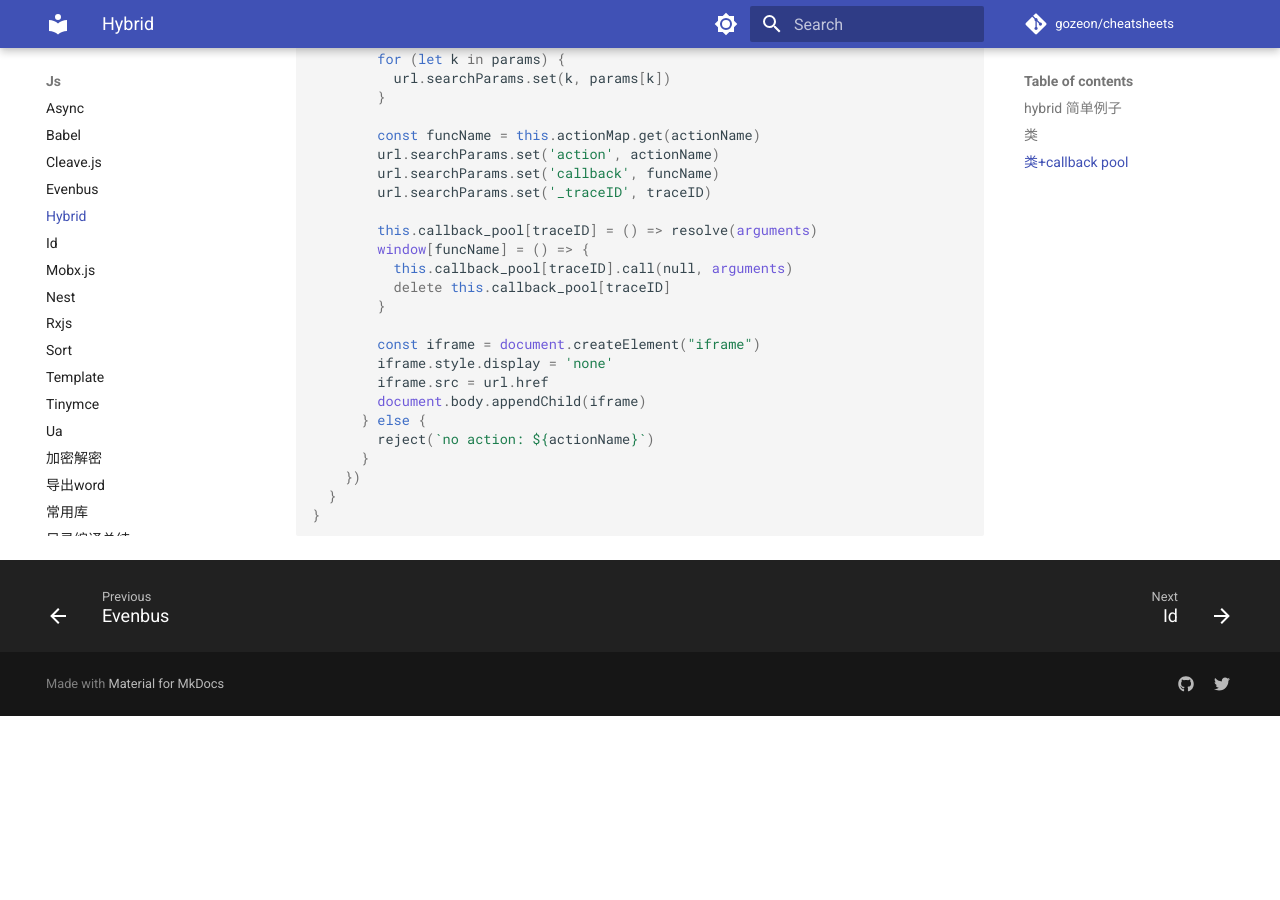
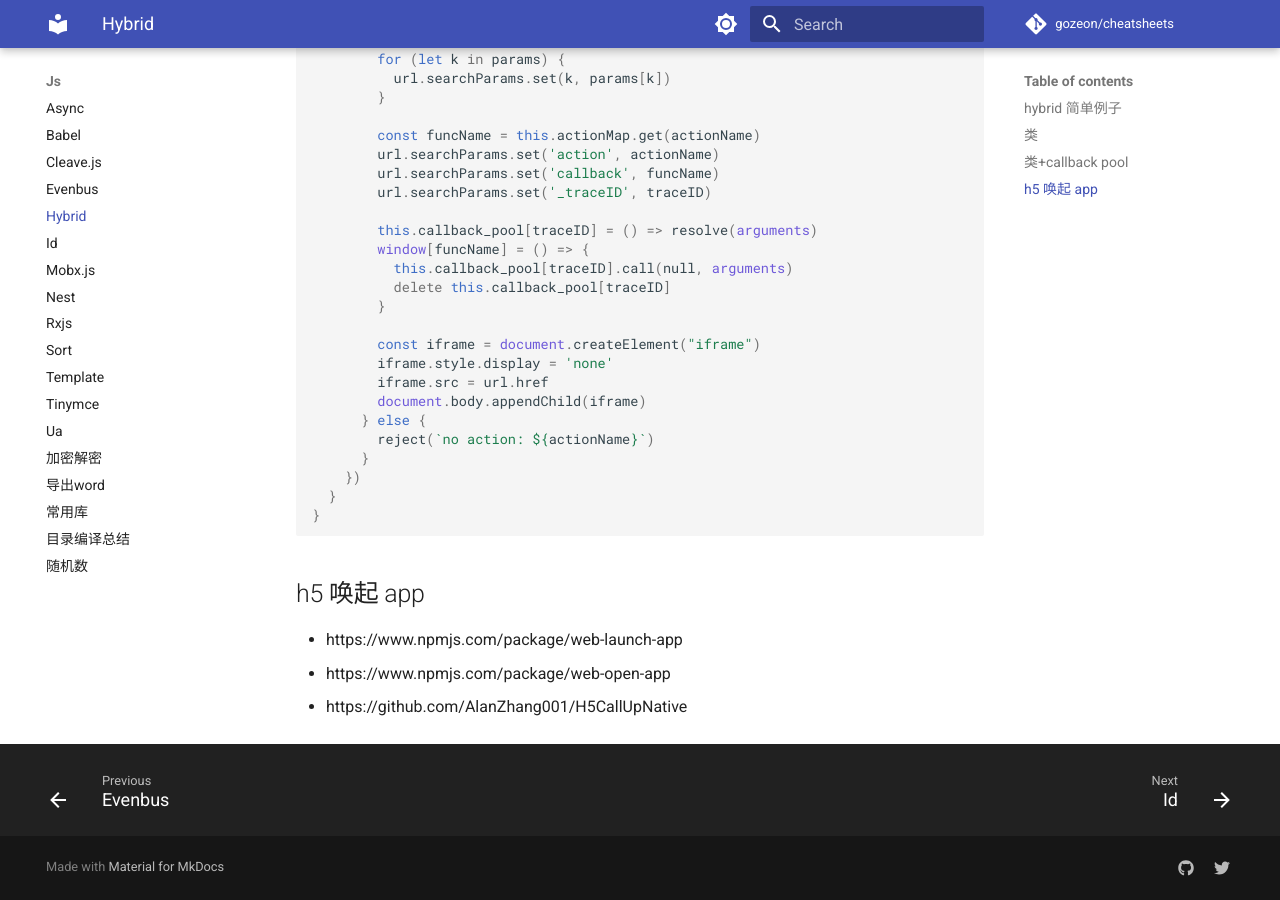
Before and after one commit to gozeon/cheatsheets, an MkDocs documentation site: the page built from docs/js/hybrid.md, in a window 1280 px wide and 900 px high, scrolled down 2282 px. Built offline with MkDocs 1.6.1 and Material for MkDocs 9.7.7, drawn with Linux system fonts in a browser that asks for light colours; comment, search, counter and statistics services are not loaded; before the commit the page ends 2998 px from its top, so only the background shows below that.

Commit message:
Update hybrid.md

````diff
--- a/docs/js/hybrid.md
+++ b/docs/js/hybrid.md
@@ -138,3 +138,9 @@ class Hybrid {
 
 
 ```
+
+## h5 唤起 app
+
+- https://www.npmjs.com/package/web-launch-app
+- https://www.npmjs.com/package/web-open-app
+- https://github.com/AlanZhang001/H5CallUpNative
````
